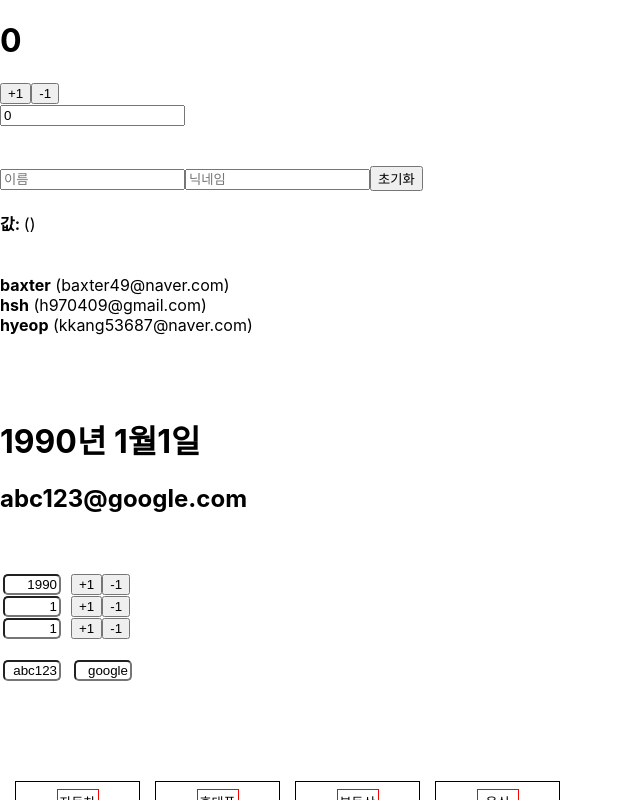
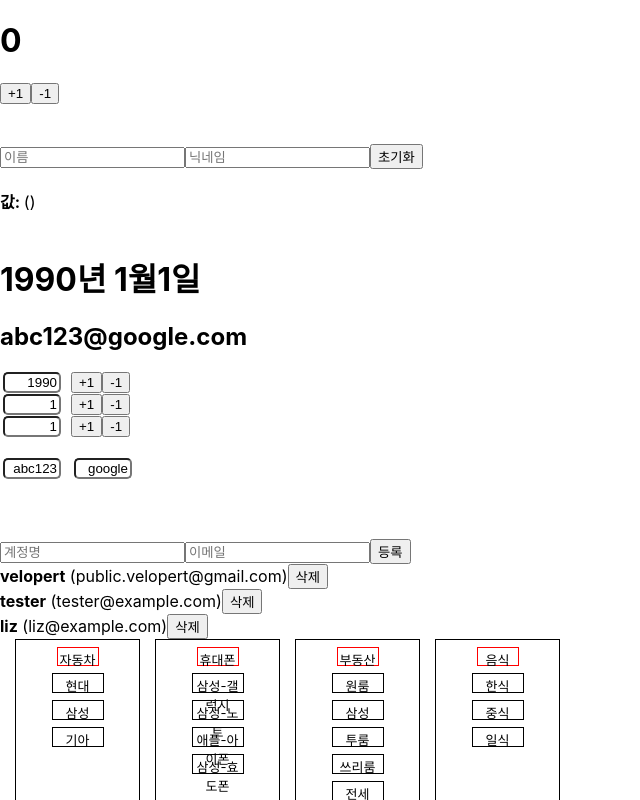
Before and after one commit to HanSeungHyeop/react-study, a React (Create React App) app: page / in a window 1280 px wide. Shown: the top 800 px of the page, without its empty margins (0-640 px from the left). Built offline with nearby package versions, Linux system fonts and the light colour scheme.

Commit message:
use Interface

```diff
--- a/src/App.tsx
+++ b/src/App.tsx
@@ -1,4 +1,4 @@
-import React from 'react';
+import React, { useRef, useState } from 'react';
 import './App.css';
 import { BigBox } from './BigBox';
 import { SmallBox } from './SmallBox';
@@ -8,43 +8,107 @@ import { Counter } from './Counter';
 import { InputSample } from './InputSample';
 import { UserList } from './UserList';
 import { InputExample } from './InputExample';
+import CreateUser from './CreateUser';
+import NumMark from './NumMark';
+import { UserName } from './UserName';
+import { InputPractice } from './InputPractice';
+
 
 function App() {
+  const [inputs, setInputs] = useState({
+    username: '',
+    email: ''
+  });
+  const { username, email } = inputs;
+  const onChange = (e: { target: { name: any; value: any; }; }) => {
+    const { name, value } = e.target;
+    setInputs({
+      ...inputs,
+      [name]: value
+    });
+  };
+  const [users, setUsers] = useState([
+    {
+      id: 1,
+      username: 'velopert',
+      email: 'public.velopert@gmail.com'
+    },
+    {
+      id: 2,
+      username: 'tester',
+      email: 'tester@example.com'
+    },
+    {
+      id: 3,
+      username: 'liz',
+      email: 'liz@example.com'
+    }
+  ]);
+
+  const nextId = useRef(4);
+  const onCreate = () => {
+    const user = {
+      id: nextId.current,
+      username,
+      email
+    };
+    // prev배열 만든 후 user배열 추가
+    setUsers(prev => [...prev, user]);
+    setInputs({
+      username: '',
+      email: ''
+    });
+    nextId.current += 1;
+  };
+  const onRemove = (id: number) => {
+    setUsers(users.filter(user => user.id !== id));
+  }
   return (
     <Outline>
-      <Counter/>
-      <InputSample/>
-      <UserList/>
-      <InputExample/>
+      {/* <Counter /> */}
+      <NumMark />
+      <UserName />
+      {/* <InputSample /> */}
+      <InputPractice />
+      <>
+        <CreateUser
+          username={username}
+          email={email}
+          onChange={onChange}
+          onCreate={onCreate}
+        />
+        <UserList users={users} onRemove={onRemove} />
+      </>
+      {/* <InputExample /> */}
       <BigBox>
-          <TitleBox title='자동차'/>
-          <SmallBox content='현대'/>
-          <SmallBox content='삼성'/>
-          <SmallBox content='기아'/>
+        <TitleBox title='자동차' />
+        <SmallBox content='현대' />
+        <SmallBox content='삼성' />
+        <SmallBox content='기아' />
       </BigBox>
 
       <BigBox>
-          <TitleBox title='휴대폰'/>
-          <SmallBox content='삼성-갤럭시' isWide/>
-          <SmallBox content='삼성-노트' isWide/>
-          <SmallBox content='애플-아이폰' isWide/>
-          <SmallBox content='삼성-효도폰' isWide/>
+        <TitleBox title='휴대폰' />
+        <SmallBox content='삼성-갤럭시' />
+        <SmallBox content='삼성-노트' />
+        <SmallBox content='애플-아이폰' />
+        <SmallBox content='삼성-효도폰' />
       </BigBox>
 
       <BigBox>
-          <TitleBox title='부동산'/>
+        <TitleBox title='부동산' />
         <SmallBox content='원룸'/>
-          <SmallBox content='삼성'/>
-          <SmallBox content='투룸'/>
-          <SmallBox content='쓰리룸'/>
-          <SmallBox content='전세'/>
+        <SmallBox content='삼성' />
+        <SmallBox content='투룸'  />
+        <SmallBox content='쓰리룸' />
+        <SmallBox content='전세'  />
       </BigBox>
 
       <BigBox>
-          <TitleBox title='음식'/>
-          <SmallBox content='한식'/>
-          <SmallBox content='중식'/>
-          <SmallBox content='일식'/>
+        <TitleBox title='음식' />
+        <SmallBox content='한식' />
+        <SmallBox content='중식' />
+        <SmallBox content='일식' />
       </BigBox>
 
     </Outline>
--- /dev/null
+++ b/src/CreateUser.tsx
@@ -0,0 +1,31 @@
+import React from 'react';
+
+interface Props {
+    username: string;
+    email: string;
+    onChange: (event: React.ChangeEvent<HTMLInputElement>) => void,
+    onCreate: (event: React.MouseEvent<HTMLButtonElement>) => void
+}
+
+function CreateUser(props: Props) {
+    const { username, email, onChange, onCreate } = props;
+    return (
+        <div>
+            <input
+                name="username"
+                placeholder="계정명"
+                onChange={onChange}
+                value={username}
+            />
+            <input
+                name="email"
+                placeholder="이메일"
+                onChange={onChange}
+                value={email}
+            />
+            <button onClick={onCreate}>등록</button>
+        </div>
+    );
+}
+
+export default CreateUser;
--- /dev/null
+++ b/src/InputPractice.tsx
@@ -0,0 +1,115 @@
+import React, { useState } from 'react';
+
+export function InputPractice() {
+    const [year, setYear] = useState(1990);
+    const [month, setMonth] = useState(1);
+    const [date, setDate] = useState(1);
+    const [inputs, setInputs] = useState({
+        id: 'abc123',
+        portal: 'google',
+    })
+
+    const { id, portal } = inputs;
+
+    const onIncreaseYear = () => {
+        setYear(prev => prev + 1)
+    }
+    const onDecreaseYear = () => {
+        setYear(prev => prev - 1);
+    }
+    const onIncreaseMonth = () => {
+        setMonth(prev => prev + 1);
+    }
+    const onDecreaseMonth = () => {
+        setMonth(prev => prev - 1);
+    }
+    const onIncreaseDate = () => {
+        setDate(prev => prev + 1);
+    }
+    const onDecreaseDate = () => {
+        setDate(prev => prev - 1);
+    }
+
+    const onMarkYear = (e: { target: { value: string | number; }; }) => {
+        if (!isNaN(+e.target.value)) {
+            setYear(+e.target.value)
+        }
+    }
+    const onMarkMonth = (e: { target: { value: string | number; }; }) => {
+        if (!isNaN(+e.target.value)) {
+            setMonth(+e.target.value)
+        }
+    }
+    const onMarkDate = (e: { target: { value: string | number; }; }) => {
+        if (!isNaN(+e.target.value)) {
+            setDate(+e.target.value)
+        }
+    }
+
+    const onMark = (e: { target: { name: any; value: any; }; }) => {
+        const { name, value } = e.target;
+
+        setInputs({
+            ...inputs,
+            [name]: value
+        })
+    }
+    return (
+        <div>
+            <div>
+                <h1>{year}년 {month}월{date}일</h1>
+            </div>
+            <div>
+                <h2>{id}@{portal}.com</h2>
+            </div>
+            <div>
+                <input
+                    className='InputExampleInputBox'
+                    name='year'
+                    onChange={onMarkYear}
+                    value={year}
+                />
+                <button onClick={onIncreaseYear}>+1</button>
+                <button onClick={onDecreaseYear}>-1</button>
+                <br />
+
+                <input
+                    className='InputExampleInputBox'
+                    name='month'
+                    onChange={onMarkMonth}
+                    value={month}
+                />
+                <button onClick={onIncreaseMonth}> +1</button>
+                <button onClick={onDecreaseMonth}>-1</button>
+                <br />
+
+                <input
+                    className='InputExampleInputBox'
+                    name='date'
+                    onChange={onMarkDate}
+                    value={date}
+                />
+                <button onClick={onIncreaseDate}>+1</button>
+                <button onClick={onDecreaseDate}>-1</button>
+                <br />
+
+                <div>
+                    <br />
+                    <input
+                        name='id'
+                        className='InputExampleInputBox'
+                        value={id}
+                        onChange={onMark}
+                    />
+                    <input
+                        name='portal'
+                        className='InputExampleInputBox'
+                        value={portal}
+                        onChange={onMark}
+                    />
+                </div>
+                <br /><br /><br />
+            </div>
+        </div>
+    )
+}
--- /dev/null
+++ b/src/NumMark.tsx
@@ -0,0 +1,21 @@
+import React, { useState } from 'react';
+
+function NumMark() {
+    const [number, setNumber] = useState(0);
+    const onPlus = () => {
+        setNumber(prev => prev + 1)
+    }
+    const onMinus = () => {
+        setNumber(prev => prev - 1)
+    }
+    return (
+        <div>
+            <h1>{number}</h1>
+            <button onClick={onPlus}>+1</button>
+            <button onClick={onMinus}>-1</button>
+            <br /><br /><br />
+        </div>
+    )
+}
+
+export default NumMark;
--- a/src/SmallBox.tsx
+++ b/src/SmallBox.tsx
@@ -1,13 +1,22 @@
 import React from 'react';
 
- export function SmallBox(props:{content: string; isWide?: boolean}) {
-    let className="small_box"
+
+let className="small_box"
+interface Props {
+  content: string
+  isWide?: boolean
+}
+
+ export function SmallBox(props: Props) {
+    const {content, isWide} = props;
+
     if(props.isWide) {
       className = className + ' wide';
     }
     return (
+
       <div className={className}>
-        <p className="content">{props.content}</p>
+        <p className="content">{props.content} {props.isWide}</p>
       </div>
     )
   }
--- a/src/TitleBox.tsx
+++ b/src/TitleBox.tsx
@@ -1,6 +1,10 @@
 import React from 'react';
 
-export function TitleBox(props: {title:string}) {
+interface Props {
+  title: string
+}
+
+export function TitleBox(props: Props) {
     return (
       <div className="title_box">
         <p className="content">{props.title}</p>
--- a/src/UserList.tsx
+++ b/src/UserList.tsx
@@ -1,37 +1,32 @@
 import React from 'react';
 
-function User ({user}: {user:any}) {
+
+interface Props {
+    user: any
+    onRemove: (id: number) => void
+}
+function User(props: Props) {
+    const { user, onRemove } = props;
     return (
         <div>
             <b>{user.username}</b> <span>({user.email})</span>
+            <button onClick={() => onRemove(user.id)}>삭제</button>
         </div>
     )
 }
 
-export function UserList() {
-    const users= [
-        {
-            id: 1,
-            username: 'baxter',
-            email: 'baxter49@naver.com'
-        },
-        {
-            id: 2,
-            username:'hsh',
-            email: 'h970409@gmail.com'
-        },
-        {
-            id: 3,
-            username: 'hyeop',
-            email: 'kkang53687@naver.com'
-        }
-    ];
+interface ListProps {
+    users: any[]
+    onRemove: (id: number) => void
+}
 
+export function UserList(props: ListProps) {
+    const { users, onRemove } = props;
     return (
         <div>
             {
-                users.map(
-                    user => (<User user={user} key={user.id}/>)
+                users.map(user =>
+                    (<User user={user} key={user.id} onRemove={onRemove} />)
                 )
             }
         </div>
--- /dev/null
+++ b/src/UserName.tsx
@@ -0,0 +1,51 @@
+import React, { useState, useRef } from 'react';
+
+export function UserName() {
+    const [inputs, setInputs] = useState({
+        userName: '',
+        userNickname: ''
+    })
+
+    const { userName, userNickname } = inputs;
+
+    const resetPoint = useRef<HTMLInputElement>(null);
+
+    const onMark = (e: { target: { name: any; value: any; }; }) => {
+        const { name, value } = e.target;
+        setInputs({
+            ...inputs,
+            [name]: value
+        })
+    }
+    const onRemove = () => {
+        setInputs({
+            userName: '',
+            userNickname: ''
+        })
+        resetPoint.current?.focus();
+    }
+    return (
+        <div>
+            <input
+                name="userName"
+                placeholder="이름"
+                value={userName}
+                onChange={onMark}
+                ref={resetPoint}
+            />
+            <input
+                name="userNickname"
+                placeholder="닉네임"
+                value={userNickname}
+                onChange={onMark}
+            />
+            <button onClick={onRemove}>초기화</button>
+            <div>
+                <br />
+                <b>값: </b>
+                {userName} ({userNickname})
+            </div>
+            <br />
+        </div >
+    )
+}
```
Lines whose indentation alone changed are shown as unchanged.
